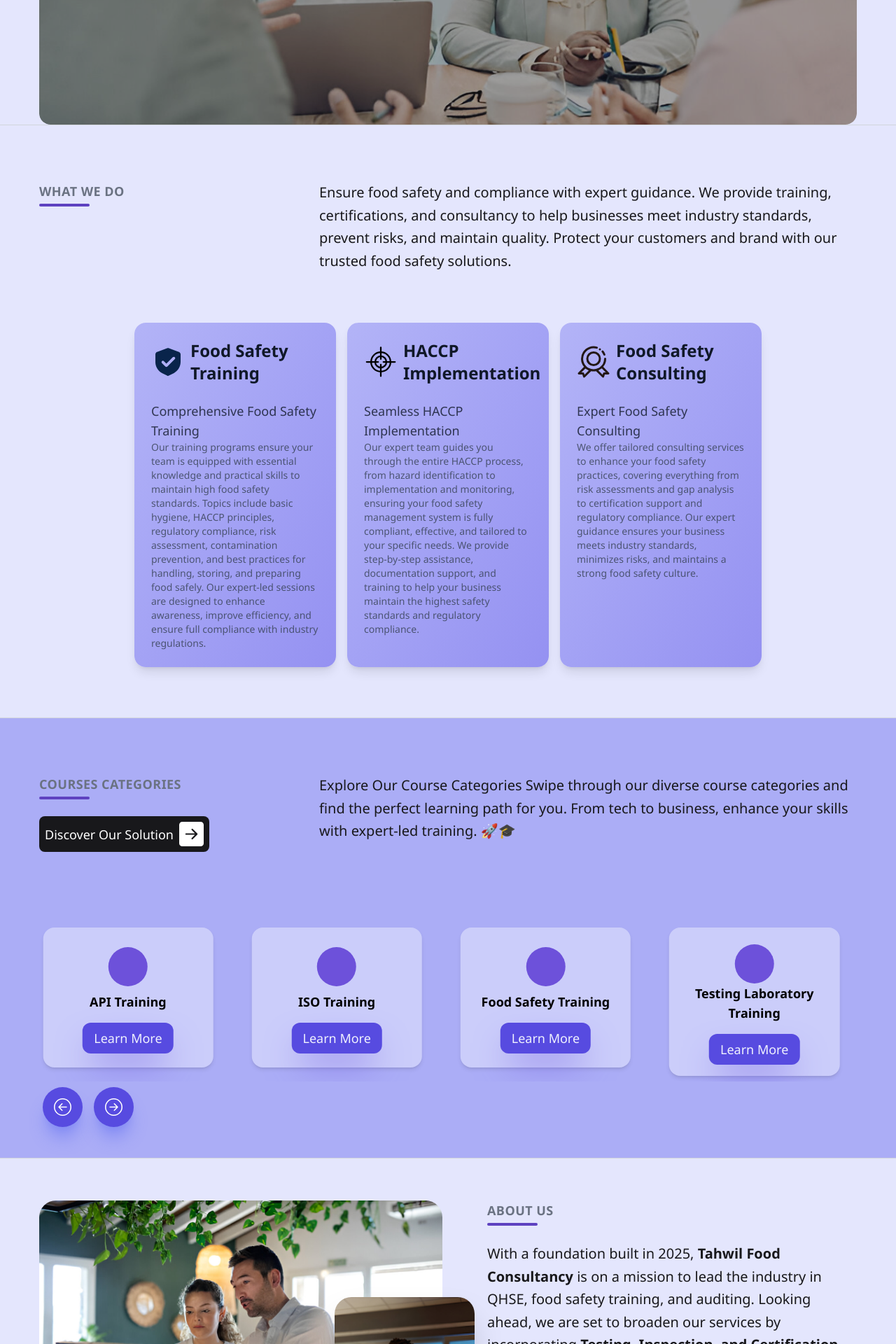
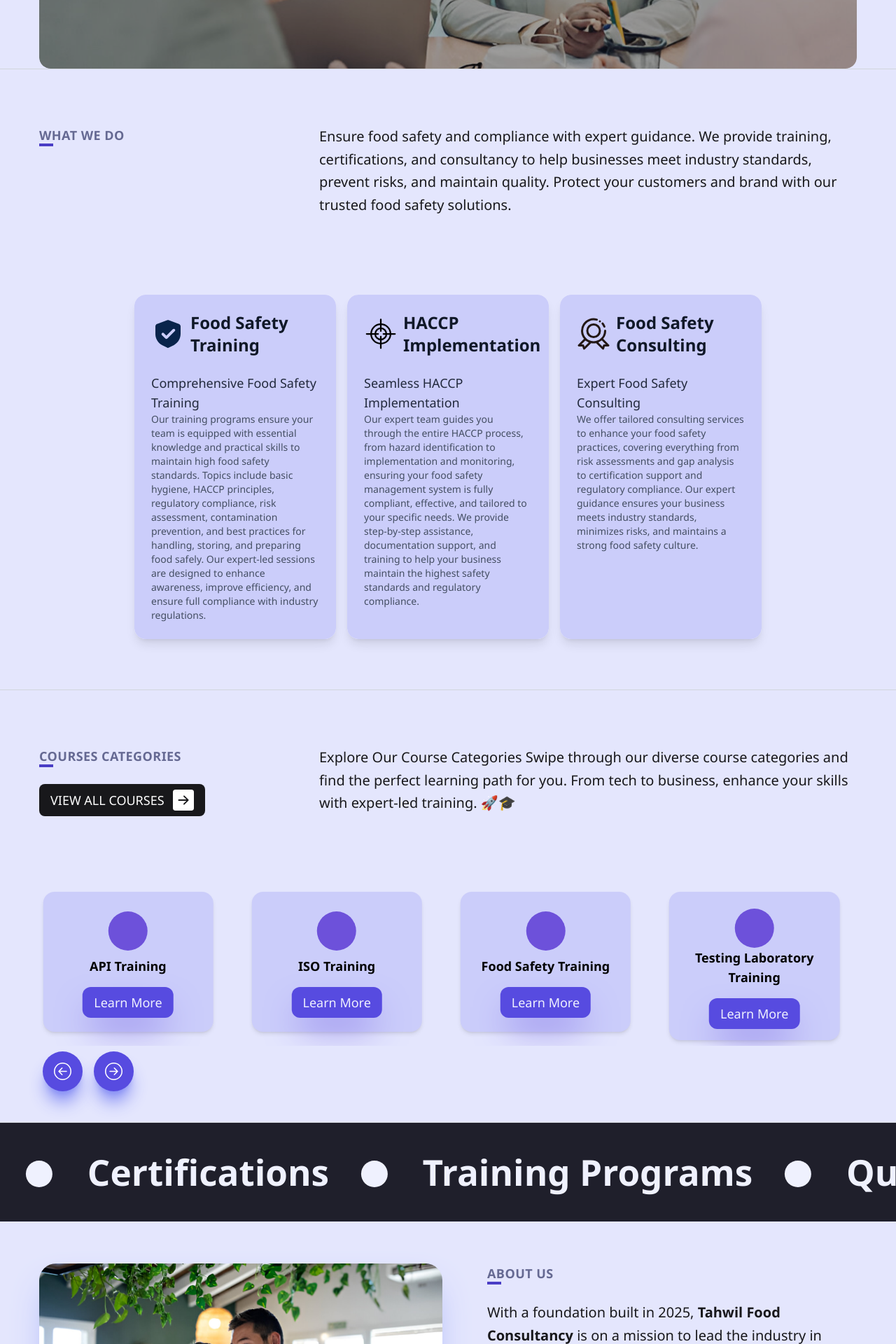
Before and after one commit to TanveerSP/tahwil-food-consultancy-, a React (Vite) app: page / in a window 1280 px wide. Shown: the part 880-2800 px from the top of the page at 70% size. Built offline with nearby package versions, Linux system fonts and the light colour scheme.

Commit message:
make countact us section add more features

```diff
--- /dev/null
+++ b/src/components/common/ContactUs.jsx
@@ -0,0 +1,45 @@
+import React from "react";
+import ButtonDefault from "../ui/ButtonDefault";
+import AnimatedBtn from "../ui/AnimatedBtn";
+
+const ContactUs = () => {
+  return (
+    <div className="w-full group px-6 md:px-10 lg:px-14 mx-auto flex lg:flex-row flex-col gap-y-20 items-start justify-between py-10 bg-mirage-900">
+      {/* <div className="flex flex-col gap-y-15 items-center lg:flex-row lg:justify-between"> */}
+
+      <div className="max-w-xl space-y-0.5  relative">
+        <h3 className="text-lg tracking-wide font-semibold text-mirage-300">
+          Contact Us
+        </h3>
+        <div className="absolute bottom-0 left-0 w-5 h-1 bg-chetwode-blue-700 transition-all duration-300 group-hover:w-full"></div>
+      </div>
+
+      <div className="group relative border-l-3 border-t-3 border-chetwode-blue-700 max-w-3xl bg-titan-white-200 rounded-xl p-6 flex flex-col space-y-8 overflow-hidden">
+        {/* Animated Borders with Rounded Corners */}
+        <span className="absolute top-0 left-0 w-0 h-[2px] bg-chetwode-blue-700 rounded-t-xl transition-all duration-500 group-hover:w-full"></span>
+        <span className="absolute top-0 left-0 h-0 w-[2px] bg-chetwode-blue-700 rounded-l-xl transition-all duration-500 group-hover:h-full"></span>
+
+        <div>
+          <h1 className="text-2xl font-medium">
+            Be a Part of the Change in Sustainable Food Production – Connect
+            with Us for Expert Guidance & Consultation!
+          </h1>
+
+          <p className="text-gray-500 text-lg mt-4 max-w-md">
+            As the demand for safer and more sustainable food solutions grows,
+            our expert consultancy ensures your brand stays ahead with
+            innovative, compliant, and high-quality practices. Connect with us
+            to explore opportunities for partnership and success.
+          </p>
+        </div>
+
+        <div className="flex lg:flex-row md:flex-row flex-col items-center gap-x-8">
+          <ButtonDefault text={"Contact Us"} />
+          <AnimatedBtn text={"Check Courses"} />
+        </div>
+      </div>
+    </div>
+  );
+};
+
+export default ContactUs;
--- a/src/components/common/Footer.jsx
+++ b/src/components/common/Footer.jsx
@@ -4,7 +4,7 @@ import { Link } from "react-router-dom";
 
 const Footer = () => {
   return (
-    <div className="w-full bg-mirage-950 text-white px-4 sm:px-6 md:px-8 lg:px-14 py-10">
+    <div className="w-full bg-mirage-950  px-4 sm:px-6 md:px-8 lg:px-14 space-y-10 py-20">
       {/* Wrapper for content and links */}
       <div className="flex flex-col gap-y-15 lg:flex-row lg:justify-between">
         {/* Footer Description */}
@@ -17,7 +17,7 @@ const Footer = () => {
             <h1 className="text-2xl text-titan-white-200 font-bold">TAHWIL</h1>
           </div>
 
-          <p className="text-lg font-medium max-w-3xl leading-relaxed">
+          <p className="text-lg text-mirage-200 font-medium max-w-3xl leading-relaxed">
             Stay connected with us for the latest updates, insights, and
             solutions. Explore our services, learn more about our company, and
             reach out anytime.
@@ -38,7 +38,7 @@ const Footer = () => {
                   </h3>
                 </div>
 
-                <div className="py-0 lg:w-auto lg:h-[20vh] md:w-[30vw] w-[50vw] space-y-4 ">
+                <div className=" lg:w-auto lg:h-[20vh] md:w-[30vw] w-[50vw] space-y-4 ">
                   {section.links.map((link, ind) => (
                     <div
                       key={ind}
--- a/src/components/home/AnimatedCards.jsx
+++ b/src/components/home/AnimatedCards.jsx
@@ -34,8 +34,7 @@ const AnimatedCards = () => {
         >
           {/* Gradient Background */}
           <div
-            className="absolute inset-0 bg-gradient-to-br from-[#cbcdfa] via-[#8e89f0] to-[#58479c]
-          bg-[length:400%_400%] animate-gradientMove"
+            className="absolute inset-0 bg-titan-white-200 "
           ></div>
           {/* Content */}
           <div className="relative p-6 flex flex-col justify-center gap-y-6 text-white transform transition-all duration-500 group-hover:translate-y-[-10px] group-hover:scale-105">
@@ -47,7 +46,7 @@ const AnimatedCards = () => {
             </div>
 
             {/* Text Section */}
-            <div className="opacity-80 transition-all duration-500 group-hover:opacity-100 group-hover:translate-y-0">
+            <div className="opacity-90 transition-all duration-500 group-hover:opacity-100 group-hover:translate-y-0">
               <p className="text-lg font-medium text-gray-900">
                 {card.titleTwo}
               </p>
--- a/src/components/home/Hero.jsx
+++ b/src/components/home/Hero.jsx
@@ -26,7 +26,7 @@ const Hero = () => {
 
         {/* Bottom - Button & Paragraph */}
         <div className="flex lg:flex-row flex-col-reverse items-start lg:items-center gap-8 justify-between">
-          <ButtonDefault />
+          <ButtonDefault text={"Get Start"} />
           <p className="text-gray-500 text-lg mt-4 max-w-md">
             Our expert food consultancy ensures compliance, safety, and
             efficiency in food production, helping businesses meet industry
@@ -39,7 +39,7 @@ const Hero = () => {
       <div className="mt-10 rounded-2xl relative overflow-hidden">
         {/* Parallax Image with Overlay */}
         <motion.div
-          className="w-full rounded-2xl min-h-[80vh] md:min-h-[70vh] bg-center bg-cover flex items-center justify-center px-4 sm:px-6 md:px-8 lg:px-12 relative"
+          className="w-full rounded-2xl min-h-[40vh] md:min-h-[60vh] bg-center bg-cover flex items-center justify-center px-4 sm:px-6 md:px-8 lg:px-12 relative"
           style={{
             backgroundImage: `url(${Img})`,
             backgroundSize: "cover",
--- a/src/components/home/Marquee.jsx
+++ b/src/components/home/Marquee.jsx
@@ -13,7 +13,7 @@ const Marquee = () => {
   ];
 
   return (
-    <div className="w-full flex  bg-mirage-950 relative overflow-hidden">
+    <div className="w-full flex  bg-mirage-900 relative overflow-hidden">
       {/* Marquee Wrapper */}
       <div className="flex whitespace-nowrap overflow-hidden">
         {/* Duplicate to make it seamless */}
--- a/src/components/ui/AuthBtn.jsx
+++ b/src/components/ui/AuthBtn.jsx
@@ -3,7 +3,7 @@ import React from 'react'
 const AuthBtn = ({props}) => {
   return (
     <button
-    className='py-2 px-4 text-lg rounded-3xl bg-chetwode-blue-600 hover:bg-chetwode-blue-700 text-titan-white-50 shadow-2xl shadow-chetwode-blue-500'
+    className='py-2 px-4 text-lg rounded-3xl bg-chetwode-blue-600 hover:bg-chetwode-blue-700 text-titan-white-50 shadow-lg shadow-chetwode-blue-500'
     >
         {props}
     </button>
--- a/src/components/ui/ButtonDefault.jsx
+++ b/src/components/ui/ButtonDefault.jsx
@@ -1,14 +1,15 @@
 import React from "react";
 import { BsArrowRightSquareFill } from "react-icons/bs";
-import { BsArrowLeftSquareFill } from "react-icons/bs";
 
-const ButtonDefault = () => {
+const ButtonDefault = ({ text = "Click Me", onClick }) => {
   return (
-    <button className="bg-black text-white text-lg font-medium flex items-center  p-2 gap-2 rounded-lg">
-      Discover Our Solution
-      <BsArrowRightSquareFill
-      size={35}
-      />
+    <button
+      onClick={onClick}
+      className="flex items-center gap-x-3 px-4 py-2 bg-black text-white text-lg font-medium uppercase rounded-lg
+                 transition-all duration-200 transform hover:scale-95 hover:bg-mirage-900"
+    >
+      {text}
+      <BsArrowRightSquareFill size={30} />
     </button>
   );
 };
--- a/src/pages/Home.jsx
+++ b/src/pages/Home.jsx
@@ -8,6 +8,7 @@ import AnimatedCards from "../components/home/AnimatedCards";
 import Card from "../components/ui/Card";
 import SwiperCard from "../components/home/SwiperCard";
 import Footer from "../components/common/Footer";
+import ContactUs from "../components/common/ContactUs";
 
 const Home = () => {
   return (
@@ -16,42 +17,48 @@ const Home = () => {
 
       {/* What We Do Section */}
       <div className="py-10 border-b-[1px] border-gray-300">
-        <div className="w-full px-6 md:px-10 lg:px-14 mx-auto flex lg:flex-row flex-col gap-y-20 items-start justify-between py-10">
+        {/* Section Header (Separate Group) */}
+        <div className="w-full px-6 md:px-10 lg:px-14 mx-auto flex lg:flex-row flex-col gap-y-20 items-start justify-between py-10 group">
           {/* Left - Small Heading */}
-          <div className="space-y-1">
-            <h3 className="text-lg tracking-wide font-semibold text-gray-500">
+          <div className="max-w-xl space-y-0.5 relative">
+            <h3 className="text-lg tracking-wide font-semibold text-mirage-500">
               WHAT WE DO
             </h3>
-            <div className="w-18 rounded-full h-1 bg-titan-white-700"></div>
+            <div className="absolute bottom-0 left-0 w-5 h-1 bg-chetwode-blue-700 transition-all duration-300 group-hover:w-30"></div>
           </div>
 
           {/* Right - Description */}
-          <p className="text-xl  text-black font-medium max-w-3xl leading-relaxed">
+          <p className="text-xl text-black font-medium max-w-3xl leading-relaxed">
             Ensure food safety and compliance with expert guidance. We provide
             training, certifications, and consultancy to help businesses meet
             industry standards, prevent risks, and maintain quality. Protect
-            your customers and brand with our trusted food safety solutions.{" "}
+            your customers and brand with our trusted food safety solutions.
           </p>
         </div>
-        <AnimatedCards />
+
+        {/* Animated Cards (Separate, Not Affected by Hover) */}
+        <div className="mt-10">
+          <AnimatedCards />
+        </div>
       </div>
 
       {/* Courses Categories */}
-      <div className=" bg-titan-white-300 border-b-[1px] border-gray-300">
+      <div className=" border-b-[1px] group border-gray-300">
         <div className="w-full py-15 h-auto px-6 md:px-10 lg:px-14  flex flex-col lg:flex-row items-start lg:items-start justify-between gap-10 lg:gap-16 ">
           {/* heading */}
           <div className="max-w-4xl py-5 flex flex-col gap-6">
             {/* Title */}
-            <div className="space-y-1">
-              <h3 className="text-lg tracking-wide font-semibold text-gray-500">
+
+            <div className="max-w-xl space-y-0.5 relative">
+              <h3 className="text-lg tracking-wide font-semibold text-mirage-500">
                 COURSES CATEGORIES
               </h3>
-              <div className="w-18 rounded-full h-1 bg-titan-white-700"></div>
+              <div className="absolute bottom-0 left-0 w-5 h-1 bg-chetwode-blue-700 transition-all duration-300 group-hover:w-49"></div>
             </div>
 
             <div className="flex flex-col gap-y-3">
               <div>
-                <ButtonDefault />
+                <ButtonDefault text="view all courses" />
               </div>
             </div>
           </div>
@@ -70,11 +77,21 @@ const Home = () => {
         </div>
       </div>
 
+      {/* Marquee Animation Line */}
+      <div>
+        <Marquee />
+      </div>
+
       {/* About Us Section */}
-      <div className="w-full pb-20 h-auto px-6 md:px-10 lg:px-14 py-10 flex flex-col-reverse lg:flex-row items-start lg:items-start justify-between gap-10 lg:gap-16 ">
+      <div className="w-full group pb-20 h-auto px-6 md:px-10 lg:px-14 py-10 flex flex-col-reverse lg:flex-row items-start lg:items-start justify-between gap-10 lg:gap-16 ">
         {/* Left - Images Section */}
+
         <div className="max-w-xl py-5 relative">
-          <img className="rounded-3xl w-full" src={AboutImg} alt="About Us" />
+          <img
+            className="rounded-3xl shadow-2xl shadow-chetwode-blue-300 w-full"
+            src={AboutImg}
+            alt="About Us"
+          />
           <div className="absolute bottom-[-7%] right-[-7%] lg:bottom-[-8%] lg:right-[-8%] max-w-[150px] sm:max-w-[180px] md:max-w-[200px]">
             <img
               className="rounded-3xl shadow-2xl w-full"
@@ -87,11 +104,11 @@ const Home = () => {
         {/* Right - Text Section */}
         <div className="max-w-4xl py-5 flex flex-col gap-6">
           {/* Title */}
-          <div className="space-y-1">
-            <h3 className="text-lg tracking-wide font-semibold text-gray-500">
+          <div className="max-w-xl space-y-0.5  relative">
+            <h3 className="text-lg tracking-wide font-semibold text-mirage-500">
               ABOUT US
             </h3>
-            <div className="w-18 rounded-full h-1 bg-titan-white-700"></div>
+            <div className="absolute bottom-0 left-0 w-5 h-1 bg-chetwode-blue-700 transition-all duration-300 group-hover:w-22"></div>
           </div>
 
           {/* Description */}
@@ -107,14 +124,14 @@ const Home = () => {
 
           {/* CTA Button */}
           <div>
-            <ButtonDefault />
+            <ButtonDefault text={"about us"} />
           </div>
         </div>
       </div>
 
-      {/* Marquee Animation Line */}
+      {/* Contact page */}
       <div>
-        <Marquee />
+        <ContactUs />
       </div>
 
       {/* Footer */}
```
Also changed, not shown: src/components/common/Navbar.jsx (+19 -9 lines), src/components/ui/AnimatedBtn.jsx (added, +13 -0 lines), src/index.css (+34 -2 lines), 2 other files (tests, documents, lock files or other folders).
